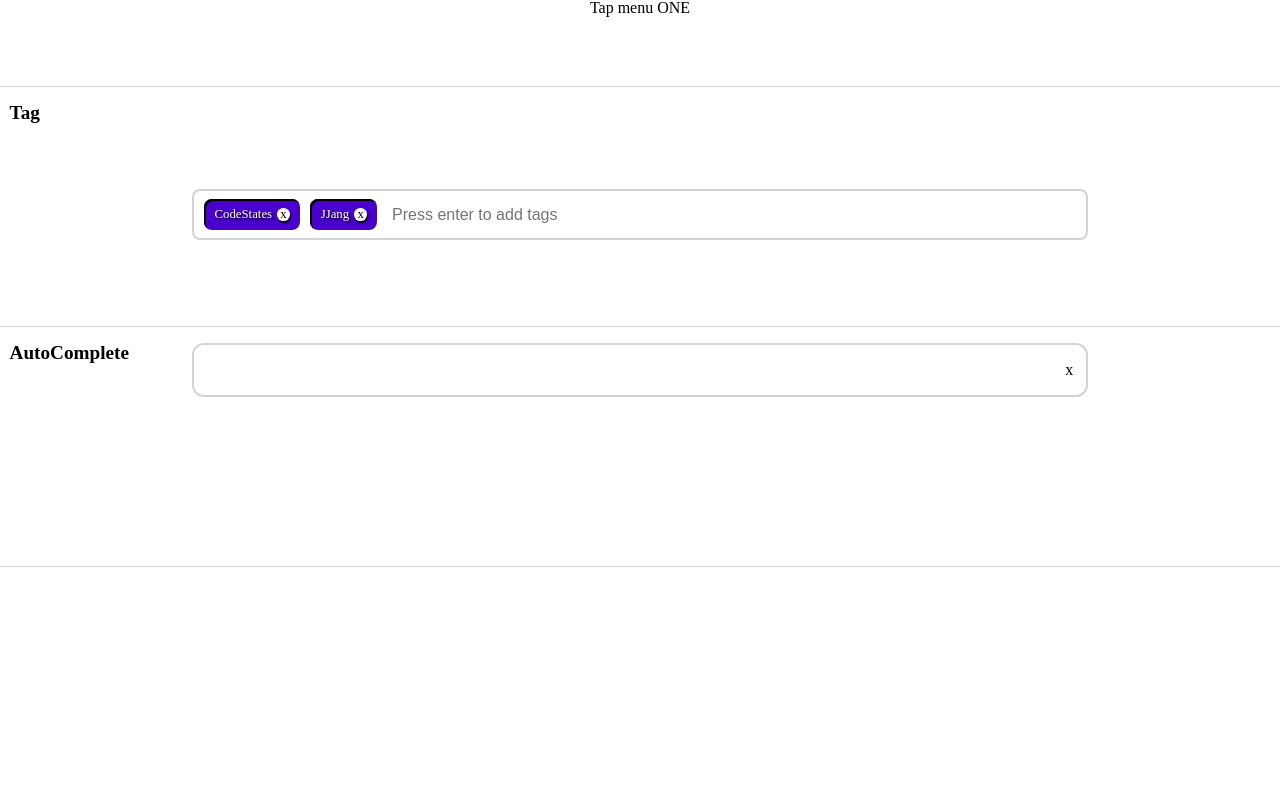
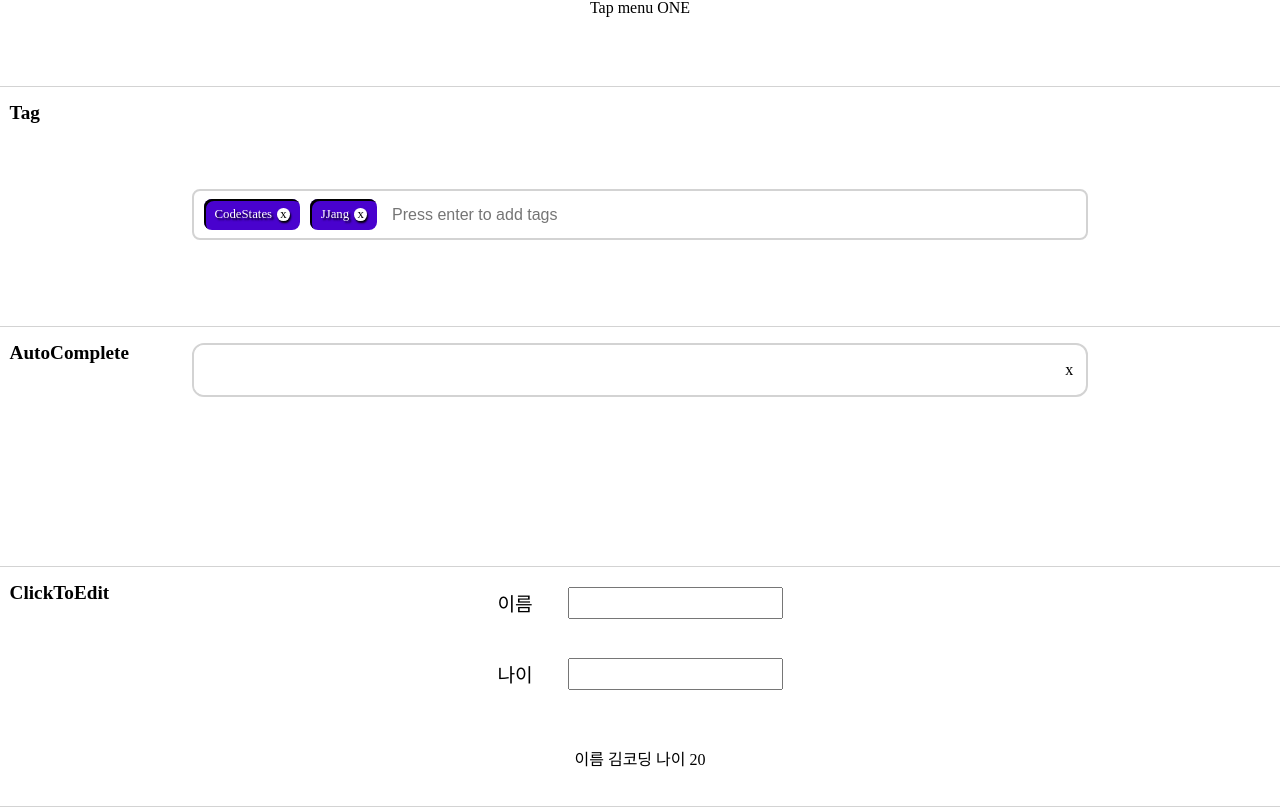
Before and after one commit to SpearJin/react_web_feature, a React (Create React App) app: page / in a window 1280 px wide. Shown: the part 633-1440 px from the top of the page. Before the commit the page ends 1200 px from the top, so only its background shows below. Built offline with nearby package versions, Linux system fonts and the light colour scheme.

Commit message:
clickToEdit 마크업 & 스타일링

```diff
--- a/src/app.jsx
+++ b/src/app.jsx
@@ -1,6 +1,7 @@
 import React from 'react';
 import './app.css';
 import AutoComplete from './components/autoComplete/autoComplete';
+import ClickToEdit from './components/clickToEdit/clickToEdit';
 
 import Modal from './components/modal/modal';
 import Tab from './components/tab/tab';
@@ -14,6 +15,7 @@ const App = (props) => (
     <Tab />
     <Tag />
     <AutoComplete />
+    <ClickToEdit />
   </div>
 );
 
--- /dev/null
+++ b/src/components/clickToEdit/clickToEdit.css
@@ -0,0 +1,34 @@
+.clickEdit {
+  position: relative;
+  width: 100%;
+  height: 15rem;
+  text-align: center;
+  border-bottom: 1px solid lightgray;
+}
+
+.clickEdit_container {
+  display: flex;
+  flex-direction: column;
+  justify-content: space-around;
+  align-items: center;
+  position: relative;
+  width: 100%;
+  height: 100%;
+}
+
+.edit {
+  display: flex;
+  align-items: center;
+  justify-content: space-around;
+  width: 25%;
+}
+
+.edit > span {
+  font-size: 1.2rem;
+}
+
+.clickEdit_input {
+  height: 2em;
+  font-size: 1rem;
+  text-align: center;
+}
--- /dev/null
+++ b/src/components/clickToEdit/clickToEdit.jsx
@@ -0,0 +1,23 @@
+import React from 'react';
+import './clickToEdit.css';
+
+const ClickToEdit = (props) => {
+  return (
+    <div className='clickEdit'>
+      <h1 className='title'>ClickToEdit</h1>
+      <div className='clickEdit_container'>
+        <div className='clickEdit_name edit'>
+          <span>이름</span>
+          <input className='clickEdit_input' type='text' />
+        </div>
+        <div className='clickEdit_age edit'>
+          <span>나이</span>
+          <input className='clickEdit_input' type='text' />
+        </div>
+        <p>이름 김코딩 나이 20</p>
+      </div>
+    </div>
+  );
+};
+
+export default ClickToEdit;
```
